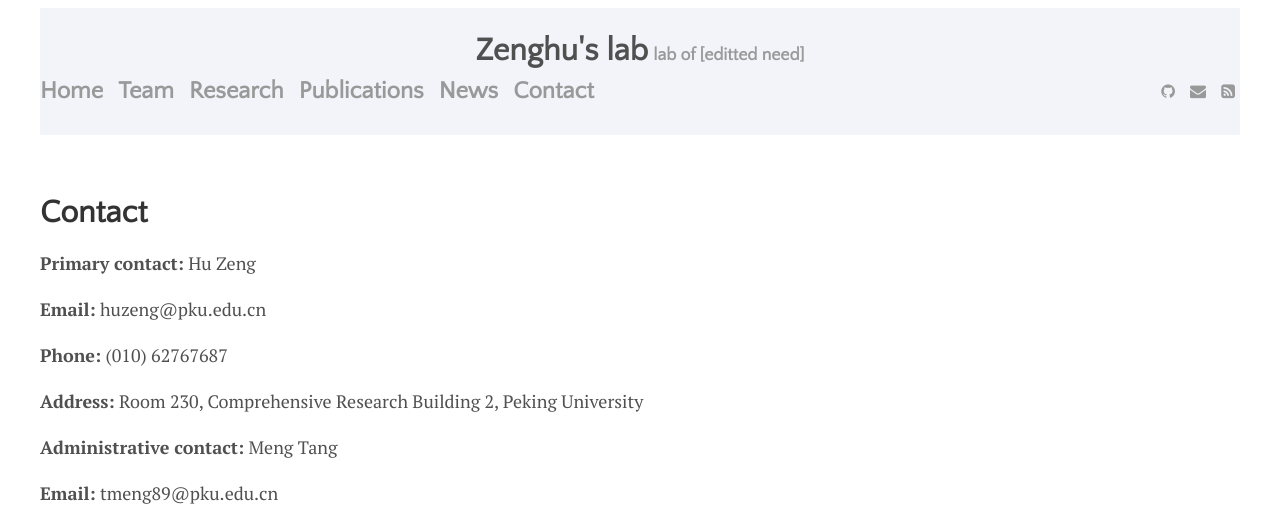
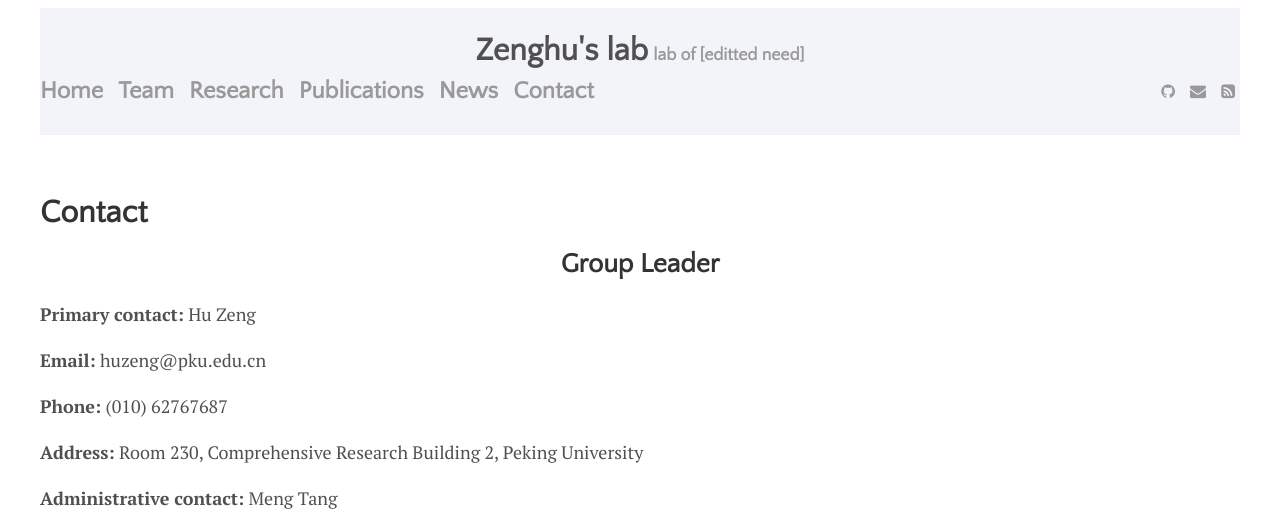
Before and after one commit to ZenghuPKU/zenghupku.github.io, a Jekyll site: the page built from menu/contact.md, in a window 1280 px wide and 900 px high, cut to the strip 0-521 px from the top of the window. Built offline with Jekyll 4.4.1, drawn with Linux system fonts in a browser that asks for light colours.

Commit message:
Update contact.md

```diff
--- a/menu/contact.md
+++ b/menu/contact.md
@@ -3,6 +3,8 @@
 title: Contact
 permalink: /contact
 ---
+
+<h2 align="center">Group Leader</h2>
 
 **Primary contact:** Hu Zeng
 
```
